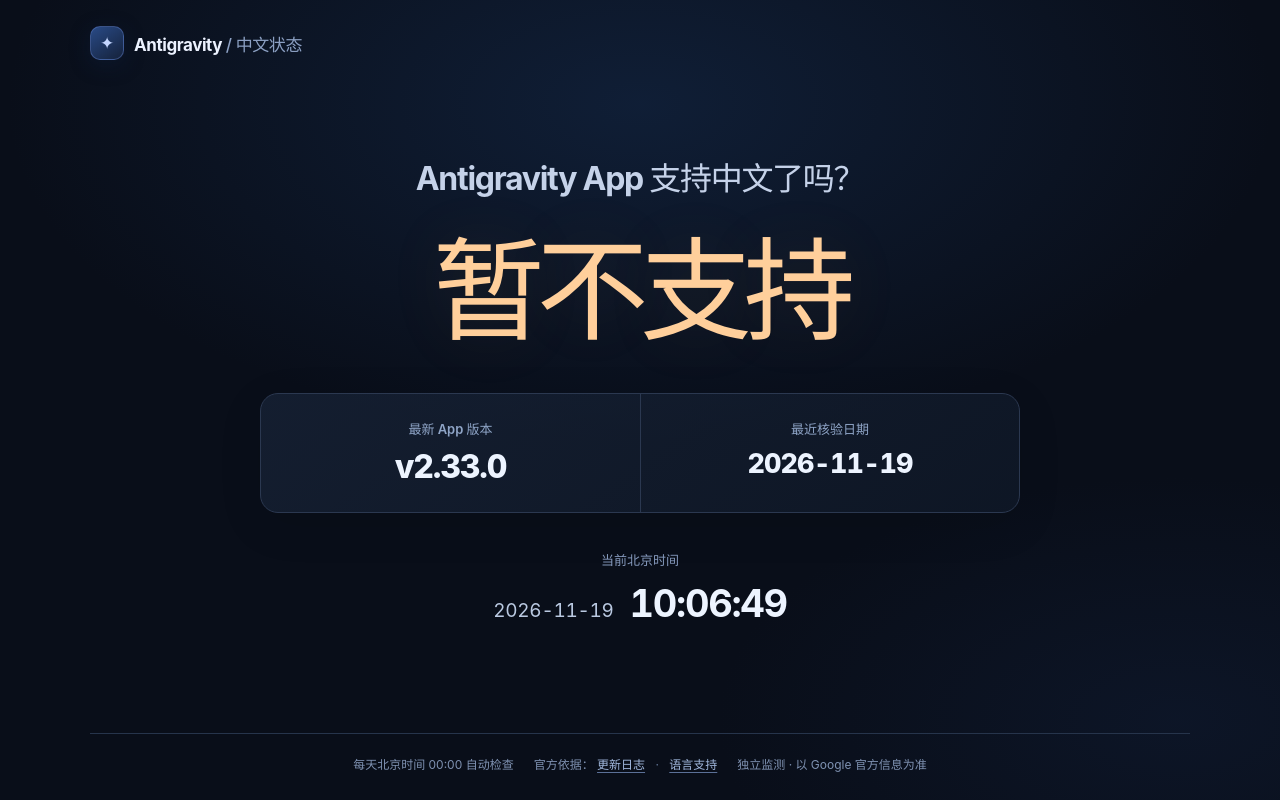
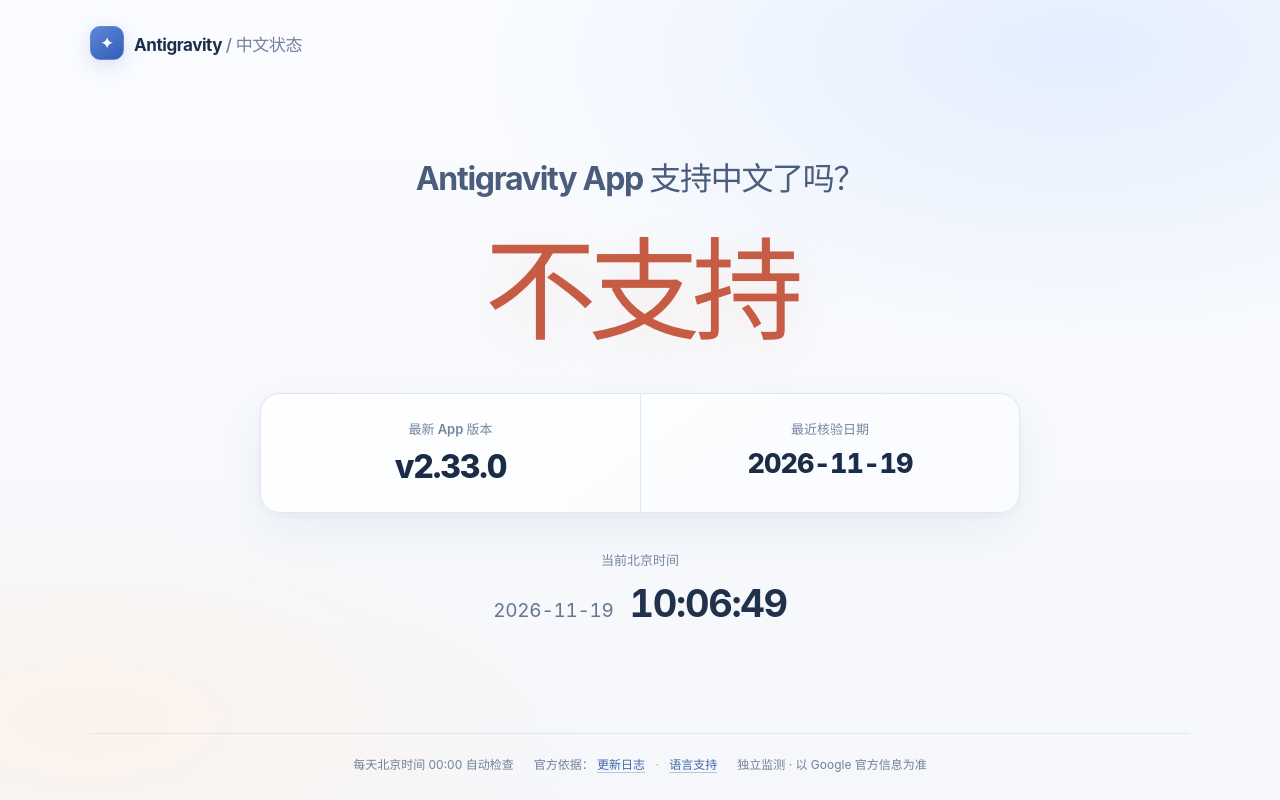
Before and after one commit to ludanBig/antigravity-cn-status, a plain HTML site: page site/index.html in a window 1280 px wide. Drawn offline with Linux system fonts and the light colour scheme.

Commit message:
design: use modern light theme and concise support labels

```diff
--- a/site/index.html
+++ b/site/index.html
@@ -3,15 +3,15 @@
 <head>
 <meta charset="utf-8">
 <meta name="viewport" content="width=device-width, initial-scale=1">
-<meta name="theme-color" content="#090e19">
+<meta name="theme-color" content="#f7f9fd">
 <meta name="description" content="一眼查看 Google Antigravity App 最新版本与官方中文界面支持状态">
 <title>Antigravity 中文支持状态</title>
 <style>
 :root {
-  color-scheme: dark;
+  color-scheme: light;
   font-family: Inter, -apple-system, BlinkMacSystemFont, "Segoe UI", "PingFang SC", "Microsoft YaHei", sans-serif;
-  color: #f0f4ff;
-  background: #090e19;
+  color: #1c2b45;
+  background: #f7f9fd;
   font-synthesis: none;
 }
 * { box-sizing: border-box; }
@@ -20,9 +20,9 @@ body {
   min-height: 100vh;
   min-height: 100svh;
   background:
-    radial-gradient(ellipse 66% 56% at 50% 13%, #18335b70, transparent 75%),
-    radial-gradient(ellipse 45% 38% at 92% 90%, #14244355, transparent 80%),
-    #090e19;
+    radial-gradient(ellipse 60% 48% at 84% 6%, #dce9ffb8, transparent 78%),
+    radial-gradient(ellipse 50% 35% at 7% 90%, #fff0e3a8, transparent 78%),
+    linear-gradient(180deg, #fafcff 0%, #f5f7fb 100%);
 }
 a { color: inherit; }
 .page {
@@ -42,7 +42,7 @@ a { color: inherit; }
   display: inline-flex;
   align-items: center;
   gap: 10px;
-  color: #ecf2ff;
+  color: #1e2e4a;
   text-decoration: none;
   font-size: 17px;
   font-weight: 740;
@@ -53,14 +53,14 @@ a { color: inherit; }
   height: 34px;
   display: grid;
   place-items: center;
-  border: 1px solid #5c7bc080;
+  border: 1px solid #6488d0;
   border-radius: 10px;
-  background: linear-gradient(145deg, #294a86, #15223b);
-  color: #c4d6ff;
-  box-shadow: 0 5px 20px #0c1d3c77;
+  background: linear-gradient(145deg, #5d87d8, #315db8);
+  color: #ffffff;
+  box-shadow: 0 5px 20px #4e7dcb36;
 }
 .brand-sub {
-  color: #8ca0c3;
+  color: #72829f;
   font-weight: 510;
 }
 main {
@@ -75,7 +75,7 @@ main {
 }
 h1 {
   margin: 0;
-  color: #c5d2e9;
+  color: #4a5d7b;
   font-size: clamp(22px, 3vw, 32px);
   line-height: 1.4;
   letter-spacing: -.04em;
@@ -91,28 +91,28 @@ h1 {
   transition: color .2s ease;
 }
 .status[data-state="unsupported"] {
-  color: #ffcf9b;
-  text-shadow: 0 0 65px #d88f3b1a;
+  color: #c75c44;
+  text-shadow: 0 12px 46px #eaa89338;
 }
 .status[data-state="supported"] {
-  color: #9eeacb;
-  text-shadow: 0 0 65px #39c78d24;
+  color: #138567;
+  text-shadow: 0 12px 46px #84d2ad38;
 }
 .status[data-state="unknown"] {
-  color: #bdd0f3;
+  color: #5977a8;
 }
 .status[data-state="loading"] {
-  color: #879bbd;
+  color: #9ca9bd;
   font-size: clamp(45px, 8vw, 72px);
   min-height: 1.74em;
 }
 .metrics {
   display: grid;
   grid-template-columns: 1fr 1fr;
-  border: 1px solid #2b3850;
-  border-radius: 18px;
-  background: linear-gradient(145deg, #19253aaf, #101a2aaf);
-  box-shadow: 0 12px 45px #00000018;
+  border: 1px solid #e0e7f1;
+  border-radius: 20px;
+  background: linear-gradient(145deg, #ffffff, #f9fbff);
+  box-shadow: 0 18px 45px #38557a12, 0 2px 8px #38557a09;
   overflow: hidden;
 }
 .metric {
@@ -120,16 +120,16 @@ h1 {
   min-width: 0;
 }
 .metric + .metric {
-  border-left: 1px solid #2b3850;
+  border-left: 1px solid #e4e9f1;
 }
 .metric-label {
-  color: #8fa5c7;
+  color: #7585a0;
   font-size: 13px;
   font-weight: 560;
   margin-bottom: 9px;
 }
 .metric-value {
-  color: #edf4ff;
+  color: #1b2c47;
   font-weight: 760;
   letter-spacing: -.035em;
   font-size: clamp(23px, 3.5vw, 32px);
@@ -140,7 +140,7 @@ h1 {
   font-size: clamp(20px, 3vw, 27px);
 }
 .time-block { margin-top: 37px; }
-.time-label { color: #8599bc; font-size: 13px; margin-bottom: 11px; }
+.time-label { color: #7787a0; font-size: 13px; margin-bottom: 11px; }
 .time-value {
   display: flex;
   gap: 16px;
@@ -149,25 +149,25 @@ h1 {
   flex-wrap: wrap;
   font-variant-numeric: tabular-nums;
 }
-.today { color: #bac9e1; font-size: 19px; letter-spacing: -.015em; }
-.clock { color: #edf4ff; font-size: clamp(26px, 5vw, 38px); font-weight: 680; letter-spacing: -.035em; }
+.today { color: #657690; font-size: 19px; letter-spacing: -.015em; }
+.clock { color: #20314c; font-size: clamp(26px, 5vw, 38px); font-weight: 680; letter-spacing: -.035em; }
 .notice {
   width: fit-content;
   max-width: 100%;
   margin: 25px auto 0;
   padding: 10px 14px;
-  border: 1px solid #86693f;
+  border: 1px solid #efd5aa;
   border-radius: 9px;
-  background: #4e391b35;
-  color: #f4ce92;
+  background: #fff6e8;
+  color: #9a5d24;
   font-size: 13px;
   line-height: 1.6;
 }
 [hidden] { display: none !important; }
 footer {
-  border-top: 1px solid #26344b;
+  border-top: 1px solid #e0e6f0;
   padding: 21px 0 25px;
-  color: #7f92b2;
+  color: #72819a;
   font-size: 12px;
   line-height: 1.7;
   display: flex;
@@ -178,13 +178,13 @@ footer {
   text-align: center;
 }
 footer a {
-  color: #a2b9df;
+  color: #3f69ad;
   text-decoration: underline;
-  text-decoration-color: #5b7097;
+  text-decoration-color: #b6c6df;
   text-underline-offset: 3px;
 }
-footer a:hover, footer a:focus-visible { color: #ecf3ff; }
-footer .dot { margin: 0 7px; color: #667b9e; }
+footer a:hover, footer a:focus-visible { color: #19468d; }
+footer .dot { margin: 0 7px; color: #9baac0; }
 @media (max-width: 560px) {
   .page { width: min(100% - 32px, 1100px); }
   .topbar { min-height: 72px; }
@@ -201,7 +201,7 @@ footer .dot { margin: 0 7px; color: #667b9e; }
 }
 @media (max-width: 350px) {
   .metrics { grid-template-columns: 1fr; }
-  .metric + .metric { border-left: 0; border-top: 1px solid #2b3850; }
+  .metric + .metric { border-left: 0; border-top: 1px solid #e4e9f1; }
   .metric { padding: 15px; }
   .status { font-size: 60px; }
 }
@@ -307,7 +307,7 @@ footer .dot { margin: 0 7px; color: #667b9e; }
       return response.json();
     })
     .then(function (data) {
-      var labels = { supported: '已支持', unsupported: '暂不支持', unknown: '待核实' };
+      var labels = { supported: '支持', unsupported: '不支持', unknown: '待核实' };
       state = Object.prototype.hasOwnProperty.call(labels, data.chinese_ui)
         ? data.chinese_ui : 'unknown';
       node('language').textContent = labels[state];
```
